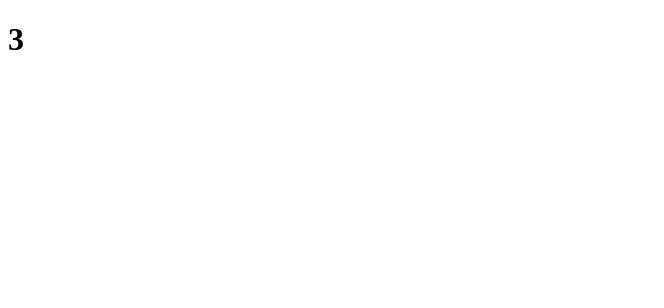
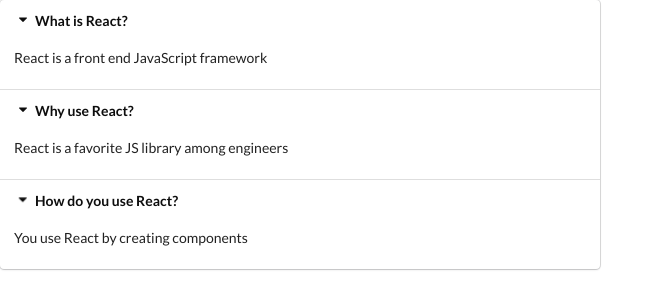
Before and after one commit to gello1199/Udemy-Widgets-App-React-Hooks, a React (Create React App) app: page / in a window 1280 px wide. Shown: the top 308 px of the page, without its empty margins (0-664 px from the left). Built offline with nearby package versions, Linux system fonts and the light colour scheme.

Commit message:
Add React Fragment

```diff
--- a/public/index.html
+++ b/public/index.html
@@ -5,6 +5,7 @@
     <link rel="icon" href="%PUBLIC_URL%/favicon.ico" />
     <meta name="viewport" content="width=device-width, initial-scale=1" />
     <meta name="theme-color" content="#000000" />
+    <link rel="stylesheet" href='https://cdnjs.cloudflare.com/ajax/libs/semantic-ui/2.4.1/semantic.min.css' />
     <meta
       name="description"
       content="Web site created using create-react-app"
--- a/src/App.js
+++ b/src/App.js
@@ -17,5 +17,9 @@
 ]
 
 export default () => {
-    return <div><Accordion items={items} /></div>
+    return (
+        <div>
+        <Accordion items={items} />
+        </div>
+    )
 }
--- a/src/components/Accordion.js
+++ b/src/components/Accordion.js
@@ -1,9 +1,21 @@
 import React from 'react';
 
 const Accordion = ({ items }) => {
+    const renderedItems = items.map(item => {
+        return <React.Fragment key={item.title}>
+            <div className='title active'>
+                <i className='dropdown icon'></i>
+                    {item.title}
+            </div>
+            <div className='content active'>
+                <p>{item.content}</p>
+            </div>
+        </React.Fragment>
+    })
+
     return (
-        <div>
-            <h1>{items.length}</h1>
+        <div className='ui styled accordion'>
+            {renderedItems}
         </div>
     );
 }
```
